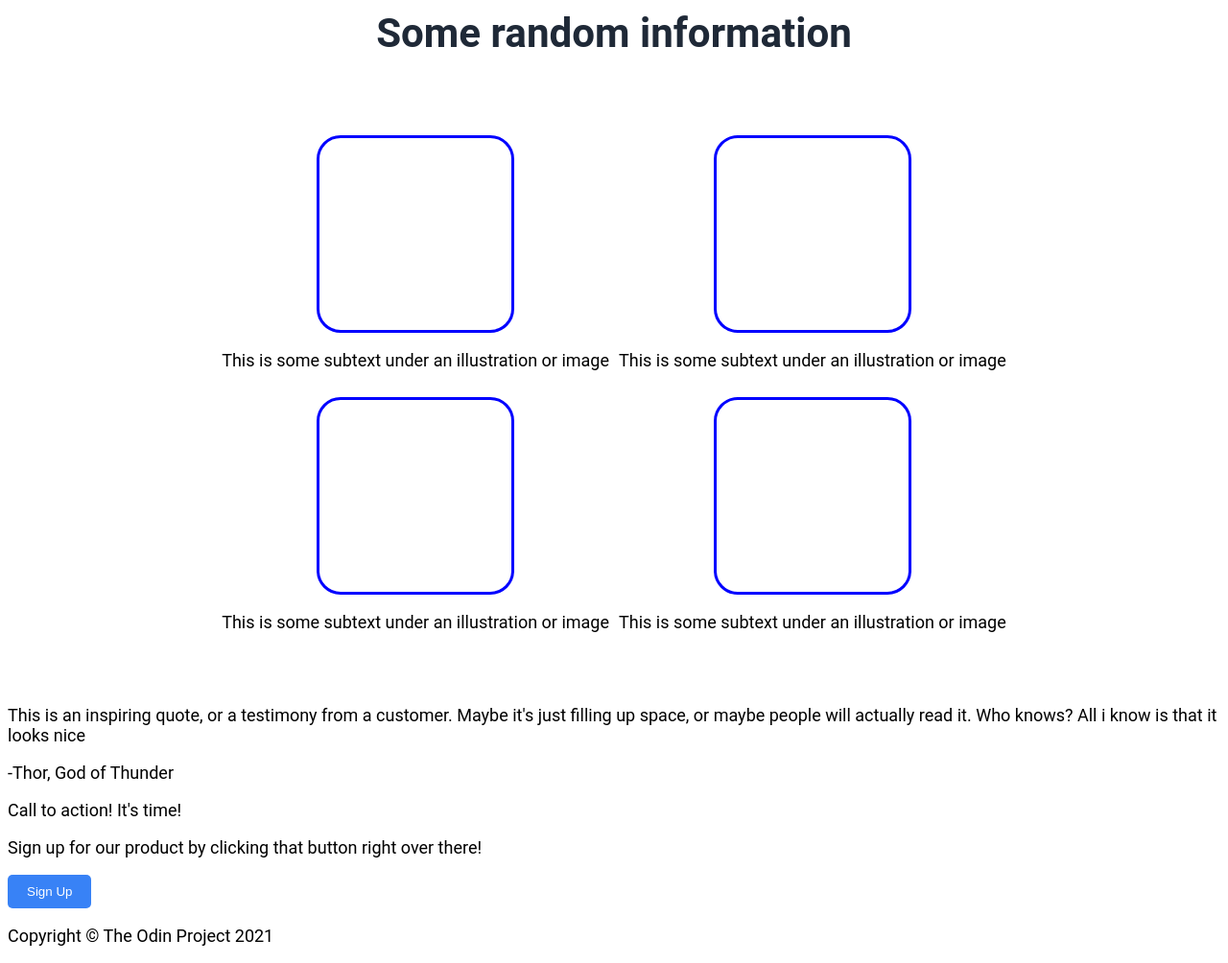
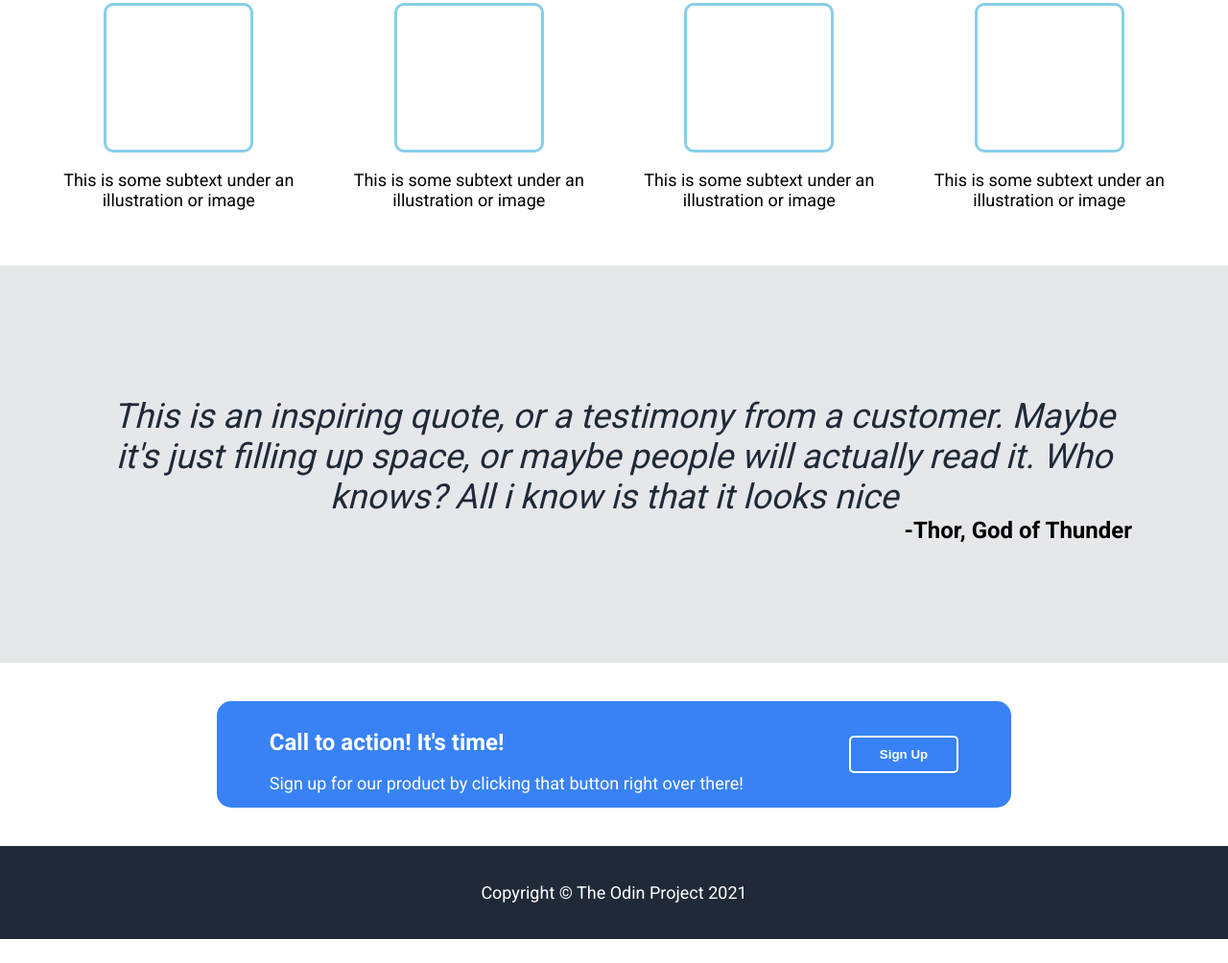
Before and after one commit to RRodriguesjr/Landing-Page, a plain HTML site: page index.html in a window 1280 px wide. Shown: the part 674-1678 px from the top of the page at 96% size. After the commit the page ends 1653 px from the top, so only its background shows below. Drawn offline with Linux system fonts and the light colour scheme.

Commit message:
Improve layout and typography for landing page
- Applied Roboto font site-wide and ensured proper font loading
- Removed default browser margin/padding for full-width layout
- Styled header, navigation, and main sections for better alignment and
  spacing
- Enhanced Thor's quote section with light italic font and centered text
- Updated author styling to be bold and right-aligned
- Improved 'Call to Action' section appearance
- Refined box borders and spacing in the information

```diff
--- a/index.html
+++ b/index.html
@@ -2,6 +2,7 @@
 <html lang="en">
 
 <head>
+    <link rel="stylesheet" href="https://fonts.googleapis.com/css?family=Roboto:400,700&display=swap">
     <link rel="stylesheet" href="./styles.css">
     <meta charset="UTF-8">
     <meta name="viewport" content="width=device-width, initial-scale=1.0">
@@ -12,9 +13,9 @@
     <div class="header">
         <h1 id="logo">Header Logo</h1>
         <nav class="hlink">
-            <p>Header one</p>
-            <p>Header two</p>
-            <p>Header three</p>
+            <p>Header link one</p>
+            <p>Header link two</p>
+            <p>Header link three</p>
         </nav>
     </div>
     <div class="top">
@@ -50,15 +51,19 @@
         </div>
     </div>
     <div class="midbot">
-        <p>This is an inspiring quote, or a testimony from a customer. Maybe it's just filling up space, or maybe people
+        <p id="quote">This is an inspiring quote, or a testimony from a customer. Maybe it's just filling up space, or maybe people
             will actually read it. Who knows? All i know is that it looks nice</p>
-        <p>-Thor, God of Thunder</p>
+        <p id="thor">-Thor, God of Thunder</p>
     </div>
     <div class="bottom">
         <div class="action">
-            <p>Call to action! It's time!</p>
-            <p>Sign up for our product by clicking that button right over there!</p>
-            <button>Sign Up</button>
+            <div class="text">
+                <p class="w-text">Call to action! It's time!</p>
+                <p class="w-text" id="acsub">Sign up for our product by clicking that button right over there!</p>
+            </div>
+            <div class="btn">
+                <button id="acbtn">Sign Up</button>
+            </div>
         </div>
     </div>
     <div class="footer">
--- a/styles.css
+++ b/styles.css
@@ -1,21 +1,30 @@
+html,
 body {
-    font-family: "Roboto";
+    margin: 0;
+    padding: 0;
+    box-sizing: border-box;
+}
+
+body {
+    font-family: 'Roboto', sans-serif;
     font-size: 18px;
 }
+
 .header {
     background-color: #1f2937;
     display: flex;
     flex-flow: row nowrap;
     align-items: center;
     gap: 10px;
-    padding: 20px 40px;
     justify-content: center;
 }
+
 #logo {
     margin: auto;
     font-size: 24px;
     color: #f9faf8
 }
+
 .hlink {
     display: flex;
     gap: 20px;
@@ -24,74 +33,177 @@ body {
     font-size: 18px;
     color: #e5e7eb
 }
+
 .top {
     display: flex;
-    justify-content: space-between;
+    justify-content: center;
     align-items: center;
-    padding: 40px;
     background-color: #1f2937;
+    padding: 80px;
 
 }
+
 .toptext {
-    max-width: 30%;
-    padding: 40px;
-    flex: 1;
+    max-width: 35%;
+    padding: 10px;
+    flex: 1 1 auto;
 }
+
 h2 {
     font-size: 48px;
     color: #f9faf8;
     font-weight: 900;
-    margin-bottom: 20px;
+    margin-bottom: 5px; /* Reduce space below h2 */
 }
+
 #hsub {
     font-size: 18px;
     color: #e5e7eb;
-        margin-bottom: 20px;
+    margin-top: 0;      /* Remove space above hsub */
+    margin-bottom: 10px;
+}
 
-}
 button {
-    padding: 10px 20px;
+    padding: 10px 30px;
     background-color: #3882f6;
     color: white;
     border-radius: 5px;
     border: none;
+    font-weight: 700;
 
 }
+
 .topimg {
     display: flex;
     justify-content: center;
     align-items: center;
-    flex: 1;
-    width: 40%;
+    flex: 0 1 auto;
 }
+
 #img {
-background-color: gray;
-padding: 200px;
+    color: white;
+    background-color: gray;
+    padding: 100px;
 }
+
 .middleheader {
     text-align: center;
     font-size: 36px;
     color: #1f2937;
     font-weight: 900;
 }
+
 .midmid {
     display: flex;
     justify-content: center;
-    align-items: center;
     padding: 40px;
-    flex-wrap: wrap;
+    flex-wrap: nowrap; /* Prevent spans from wrapping */
     gap: 10px;
+    overflow-x: auto; /* Allow horizontal scroll if needed */
 }
+
 span {
     display: block;
-    width: 200px;
-    height: 200px;
-    border: blue solid;
-    border-radius: 25px;
+    width: 150px;
+    height: 150px;
+    border: skyblue solid;
+    border-radius: 10px;
+    white-space: normal; /* Allow text inside span to wrap */
+    word-break: break-word; /* Break long words if needed */
 }
+
 .middle {
     display: flex;
     flex-flow: column wrap;
     justify-content: center;
     align-items: center;
+    flex: 0 1 auto;
 }
+
+.midtext {
+    justify-content: center;
+    align-items: center;
+    text-align: center;
+}
+
+.midbot {
+    display: flex;
+    flex-flow: column nowrap;
+    justify-content: center;
+    align-items: center;
+    background-color: #E5E7EB;
+    padding: 100px;
+}
+
+#quote {
+    color: #1f2937;
+    font-size: 36px;
+    font-style: italic;
+    font-weight: 300;
+    text-align: center;
+    margin-bottom: 0;
+}
+
+#thor {
+    width: 100%;
+    font-weight: 700;
+    text-align: right;
+    font-size: 24px;
+    margin-top: 0;
+}
+
+.bottom {
+    display: flex;
+    margin: auto;
+    justify-items: center;
+    align-items: center;
+}
+
+.action {
+    display: flex;
+    flex-flow: row nowrap;
+    justify-content: center;
+    align-items: stretch;
+    margin: auto;
+    padding: 40px;
+}
+
+.text {
+
+    background-color: #3882f6;
+    padding: 0px 50px;
+    font-size: 24px;
+    border: 5px solid #3882f6;
+    border-radius: 15px 0px 0px 15px;
+    font-weight: 700;
+    ;
+}
+#acsub {
+    font-size: 18px;
+    font-weight: 100;
+}
+.w-text {
+    color: white;
+    font-size: 24px;
+    margin-bottom: 10px;
+}
+
+.btn {
+    display: flex;
+    justify-content: center;
+    align-items: center;
+    border: 5px solid #3882f6;
+    border-radius: 0px 15px 15px 0px;
+    background-color: #3882f6;
+    padding: 0px 50px;
+    font-size: 36px;
+}
+#acbtn {
+    border: solid white 2px;
+}
+.footer {
+    padding: 20px;
+    color: white;
+    background-color: #1f2937;
+    text-align: center;
+}
```
